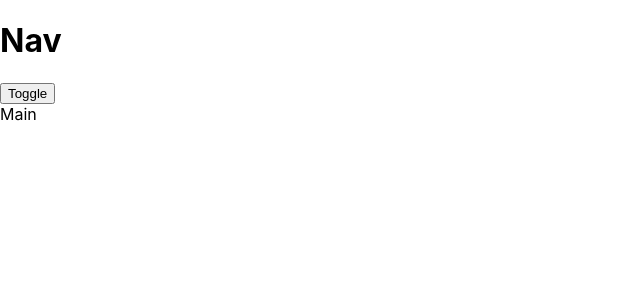
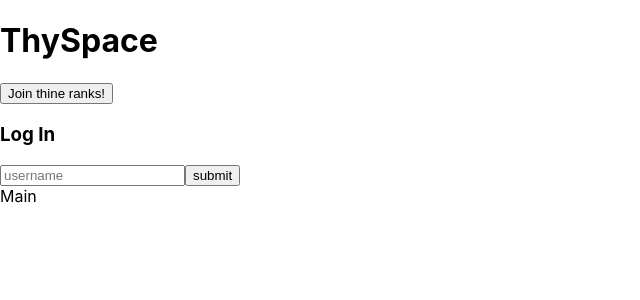
Before and after one commit to Evan-Jams/YourSpace, a React (Create React App) app in the folder thy_space_client/: page / in a window 1280 px wide. Shown: the top 300 px of the page, without its empty margins (0-640 px from the left). Built offline with nearby package versions, Linux system fonts and the light colour scheme; no server answers.

Commit message:
added nav

```diff
--- a/thy_space_client/src/App.js
+++ b/thy_space_client/src/App.js
@@ -9,9 +9,9 @@ class App extends Component {
   constructor(props){
     super(props)
     this.state = {
-      currentUser: {},
+      currentUser: false,
       users: [],
-      showCreate: false
+      showCreate: false,
     }
     this.getUsers = this.getUsers.bind(this)
     this.login = this.login.bind(this)
@@ -70,7 +70,7 @@ class App extends Component {
         {this.state.showCreate
         ?<CreateUser toggleShowCreate={this.toggleShowCreate} createUser={this.createUser}/>
         :<>
-        <Nav toggleShowCreate={this.toggleShowCreate} />
+        <Nav toggleShowCreate={this.toggleShowCreate} currentUser={this.state.currentUser} login={this.login}/>
         <Main />
         </>
         }
--- a/thy_space_client/src/components/Login.js
+++ b/thy_space_client/src/components/Login.js
@@ -0,0 +1,35 @@
+import React, {Component} from 'react'
+
+class Login extends Component {
+  constructor(props){
+    super(props)
+    this.state = {
+      username: ''
+    }
+    this.handleChange = this.handleChange.bind(this)
+    this.handleSubmit = this.handleSubmit.bind(this)
+  }
+
+  handleChange(e){
+    this.setState({[e.target.id]: e.target.value})
+  }
+
+  handleSubmit(e){
+    e.preventDefault()
+    this.props.login(this.state.username)
+  }
+
+  render(){
+    return(
+      <div>
+        <h3>Log In</h3>
+        <form onSubmit={this.handleSubmit}>
+          <input type="text" placeholder="username" id="username" value={this.state.username} onChange={this.handleChange}/>
+          <input type="submit" value="submit" />
+        </form>
+      </div>
+    )
+  }
+}
+
+export default Login
--- a/thy_space_client/src/components/Nav.js
+++ b/thy_space_client/src/components/Nav.js
@@ -1,11 +1,25 @@
 import React, {Component} from 'react'
+import Login from './Login.js'
 
 class Nav extends Component {
   render(){
     return(
       <div>
-        <h1>Nav</h1>
-        <button onClick={this.props.toggleShowCreate}>Toggle</button>
+        <h1>ThySpace</h1>
+        <>
+        {this.props.currentUser
+          ?
+          <>
+          <button onClick={this.props.toggleShowCreate}>Log out</button>
+          <h2>{this.props.currentUser.username}</h2>
+          </>
+          :
+          <>
+          <button onClick={this.props.toggleShowCreate}>Join thine ranks!</button>
+          <Login login={this.props.login}/>
+          </>
+        }
+        </>
       </div>
     )
   }
```
